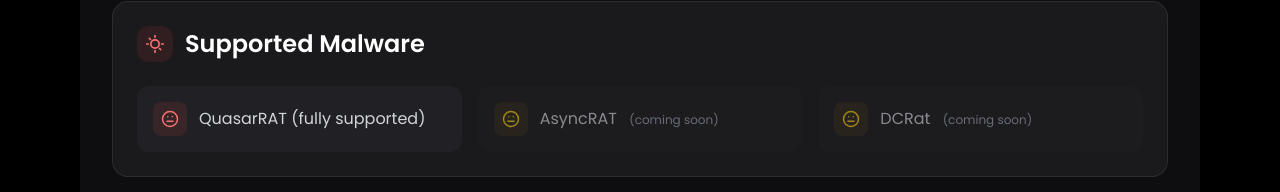
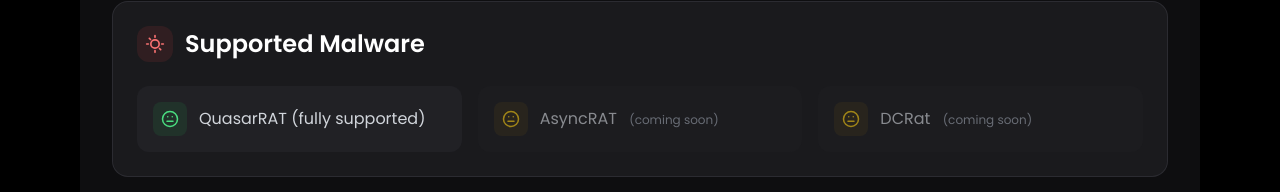
Before and after one commit to nffdev/unmask-it, a React (Vite) app in the folder Front/: page /supported in a window 1280 px wide. Shown: the part 857-1049 px from the top of the page. Built offline with nearby package versions, Linux system fonts and the light colour scheme.

Commit message:
feat(app): updated logo color

```diff
--- a/Front/src/routes/Supported.jsx
+++ b/Front/src/routes/Supported.jsx
@@ -166,7 +166,7 @@
                   {
                     name: "QuasarRAT (fully supported)",
                     icon: (
-                      <span className="mr-3 text-red-400 p-2 bg-red-500/10 rounded-lg">
+                      <span className="mr-3 text-green-400 p-2 bg-green-500/10 rounded-lg">
                         <svg xmlns="http://www.w3.org/2000/svg" width="18" height="18" viewBox="0 0 24 24" fill="none" stroke="currentColor" strokeWidth="2" strokeLinecap="round" strokeLinejoin="round"><circle cx="12" cy="12" r="10" /><path d="M8 15h8M9 9h.01M15 9h.01" /></svg>
                       </span>
                     ),
```
